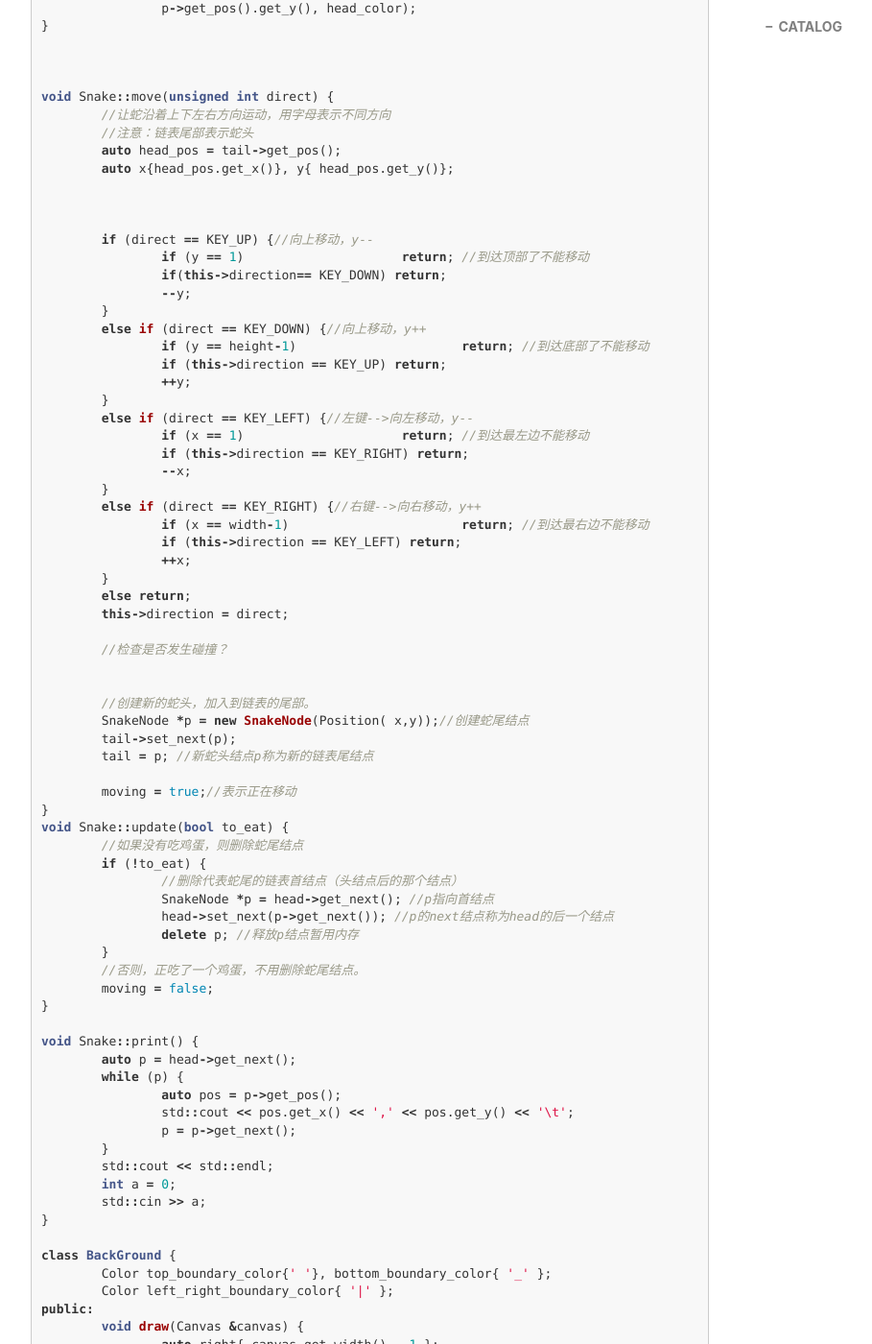
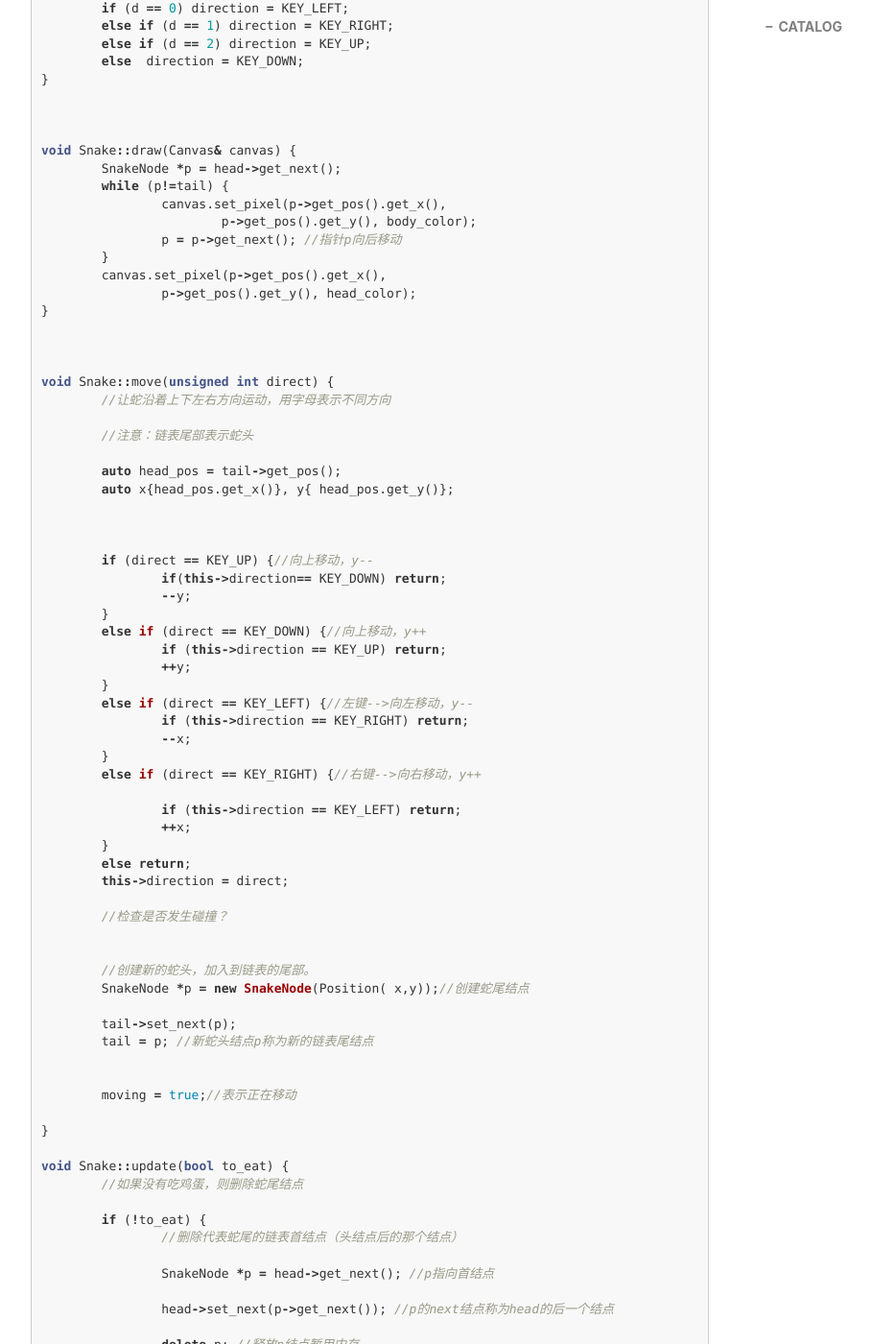
Before and after one commit to xuepro/xuepro.github.io, a Jekyll site: the page built from _posts/2018-09-06-C++贪吃蛇游戏snake源代码.md, in a window 1280 px wide and 1400 px high, scrolled down 3960 px. Shown: the whole window at 96% size, without its empty margins (233-1142 px from the left). Built offline with Jekyll 4.4.1, drawn with Linux system fonts in a browser that asks for light colours; nearby versions of some CDN libraries; comment, search, counter and statistics services are not loaded.

Commit message:
Update 2018-09-06-C++贪吃蛇游戏snake源代码.md

````diff
--- a/_posts/2018-09-06-C++贪吃蛇游戏snake源代码.md
+++ b/_posts/2018-09-06-C++贪吃蛇游戏snake源代码.md
@@ -19,7 +19,9 @@ tags:
 
 ```c++
 #include <iostream>
+
 #include <windows.h>
+
 #include <conio.h>
 
 void gotoxy(int x, int y) {
@@ -33,7 +35,9 @@ void hideCursor() {
 
 
 #include <cstdlib>
+
 #include <ctime>
+
 inline int random_int(const int x_min, const int x_max) {
 	static bool is_seeded = false;
 	if (!is_seeded) {
@@ -48,8 +52,10 @@ using Color = unsigned char;
 
 class Canvas {
 	int width{60},height{50 }; //窗口
+
 	Color bg_color{ ' ' };
 	Color *frame_buffer{ nullptr }; //帧缓存，彩色图像的显示器内存
+
 public:
 	Canvas(int w, int h, Color bgColor)
 		:width{ w }, height{ h }, bg_color{ bgColor },
@@ -57,18 +63,21 @@ public:
 
 
 	//绘制一个(x,y)处的像素，即给该像素一个颜色Color
+
 	void set_pixel(int x, int y,Color color) {
 		auto k = y * width + x;
 		frame_buffer[k] = color;
 	}
 
 	//查询(x,y)处像素的颜色
+
 	Color get_pixel(const int x, const int y) const{
 		auto k = y * width + x;
 		return frame_buffer[k];
 	}
 
 	//---------清空画布--------
+
 	void clear() {
 		if (!frame_buffer) return;
 		auto n = width * height;
@@ -77,6 +86,7 @@ public:
 	}
 
 	//--------显示画布canvas中的内容
+
 	void show() {
 		for (auto y = 0,k=0; y < height; y++) {
 			for (auto x = 0; x < width; x++,k++)
@@ -104,6 +114,7 @@ public:
 };
 
 //表示一个位置
+
 class Position {
 	int x{ 0 }, y{ 0 };
 public:
@@ -113,7 +124,9 @@ public:
 	auto get_x() { return x; }
 	auto get_y() { return y; }
 };
+
 //一个蛇身像素在内存中的结点表示
+
 class SnakeNode{
 	Position pos{};
 	SnakeNode* next{nullptr};
@@ -135,28 +148,31 @@ class Snake {
 	//蛇身用2个结点指针变量分别指向链表的头结点和尾结点。
 	SnakeNode *head{nullptr}, *tail{ nullptr };
 	unsigned int direction{}; //蛇身方向
+
 	Color body_color, head_color;
 	bool is_dead{ false }; //蛇是否死亡
+
 	int width{ 0 }, height{ 0 };
 	bool moving{ false };
 public:
 	bool is_moving() { return moving; }
 	//初始化窗口范围[width，height]里指定长度的一条蛇
+
 	Snake(const int width,const int height,int length = 3,
 		Color body_color = 'o', Color head_color = '@');
 
 	//沿给定方向前进，前进过程中需要检查是否发生了碰撞
 	void move(unsigned int direct);
-	void update(bool to_eat=false);     //
+	void update(bool to_eat=false);
 	void draw(Canvas& canvas);
 
 	SnakeNode *get_head() { return head; } //返回链表的头结点
+
 	SnakeNode *get_tail() { return tail; } //返回链表的头结点
+
 	Color get_body_color() { return body_color; }
 	Color get_head_color() { return head_color; }
 
-
-	void print();
 };
 
 Snake::Snake(const int width, const int height, int length ,
@@ -207,29 +223,28 @@ void Snake::draw(Canvas& canvas) {
 
 void Snake::move(unsigned int direct) {
 	//让蛇沿着上下左右方向运动，用字母表示不同方向
+
 	//注意：链表尾部表示蛇头
+
 	auto head_pos = tail->get_pos();
 	auto x{head_pos.get_x()}, y{ head_pos.get_y()};
 
 
 
 	if (direct == KEY_UP) {//向上移动，y--
-		if (y == 1)			return; //到达顶部了不能移动
 		if(this->direction== KEY_DOWN) return;
 		--y;
 	}
 	else if (direct == KEY_DOWN) {//向上移动，y++
-		if (y == height-1)			return; //到达底部了不能移动
 		if (this->direction == KEY_UP) return;
 		++y;
 	}
 	else if (direct == KEY_LEFT) {//左键-->向左移动，y--
-		if (x == 1)			return; //到达最左边不能移动
 		if (this->direction == KEY_RIGHT) return;
 		--x;
 	}
 	else if (direct == KEY_RIGHT) {//右键-->向右移动，y++
-		if (x == width-1)			return; //到达最右边不能移动
+
 		if (this->direction == KEY_LEFT) return;
 		++x;
 	}
@@ -241,34 +256,32 @@ void Snake::move(unsigned int direct) {
 
 	//创建新的蛇头，加入到链表的尾部。
 	SnakeNode *p = new SnakeNode(Position( x,y));//创建蛇尾结点
+
 	tail->set_next(p);
 	tail = p; //新蛇头结点p称为新的链表尾结点
 
+
 	moving = true;//表示正在移动
+
 }
+
 void Snake::update(bool to_eat) {
 	//如果没有吃鸡蛋，则删除蛇尾结点
+
 	if (!to_eat) {
 		//删除代表蛇尾的链表首结点（头结点后的那个结点）
+
 		SnakeNode *p = head->get_next(); //p指向首结点
+
 		head->set_next(p->get_next()); //p的next结点称为head的后一个结点
+
 		delete p; //释放p结点暂用内存
 	}
 	//否则，正吃了一个鸡蛋，不用删除蛇尾结点。
+
 	moving = false;
 }
 
-void Snake::print() {
-	auto p = head->get_next();
-	while (p) {
-		auto pos = p->get_pos();
-		std::cout << pos.get_x() << ',' << pos.get_y() << '\t';
-		p = p->get_next();
-	}
-	std::cout << std::endl;
-	int a = 0;
-	std::cin >> a;
-}
 
 class BackGround {
 	Color top_boundary_color{' '}, bottom_boundary_color{ '_' };
@@ -318,6 +331,7 @@ public:
 
 	void processEvent() {
 		//  处理事件
+
 		char key;
 		if (_kbhit()) {
 			key = _getch();
@@ -333,6 +347,7 @@ public:
 		auto x{ pos.get_x() }, y{ pos.get_y() };
 
 		//是否撞墙了？
+
 		bool is_snake_dsead{ false };
 		if(x==0||y==0||x== canvas->get_width()-1||y==canvas->get_height()-1)
 			is_snake_dsead = true;
@@ -342,18 +357,23 @@ public:
 		}
 
 		Color color= canvas->get_pixel(x, y);//得到该位置的颜色
+
 		if (color == canvas->get_bg_color()) return;
 
 		bool to_eat{ false };
 		if (egg&&color == egg->get_color())
 			to_eat = true;
+
 		else if(color != snake->get_head_color()) //和墙或自身发生碰撞
+
 			is_snake_dsead = true;
 		if (is_snake_dsead) {
 			running = false;//游戏结束
+
 			return;
 		}
 		snake->update(to_eat);//
+
 		if (to_eat) {
 			delete egg;  egg = nullptr;
 			auto x = random_int(2, canvas->get_width() - 2);
````
